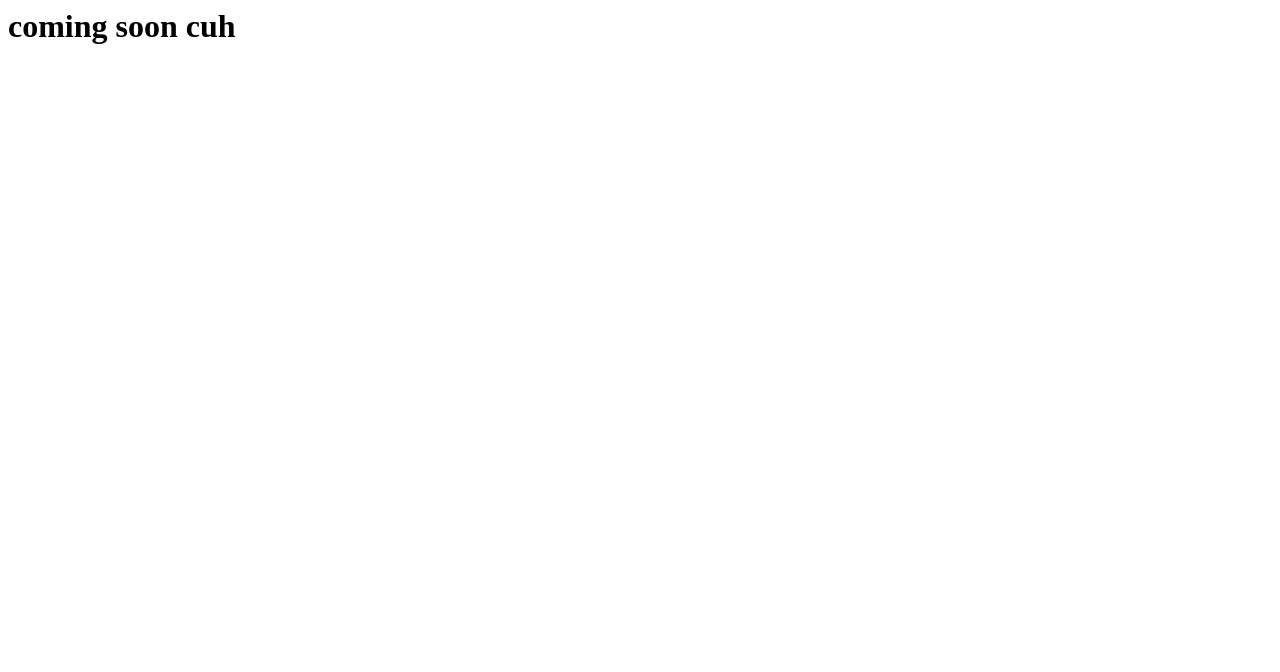
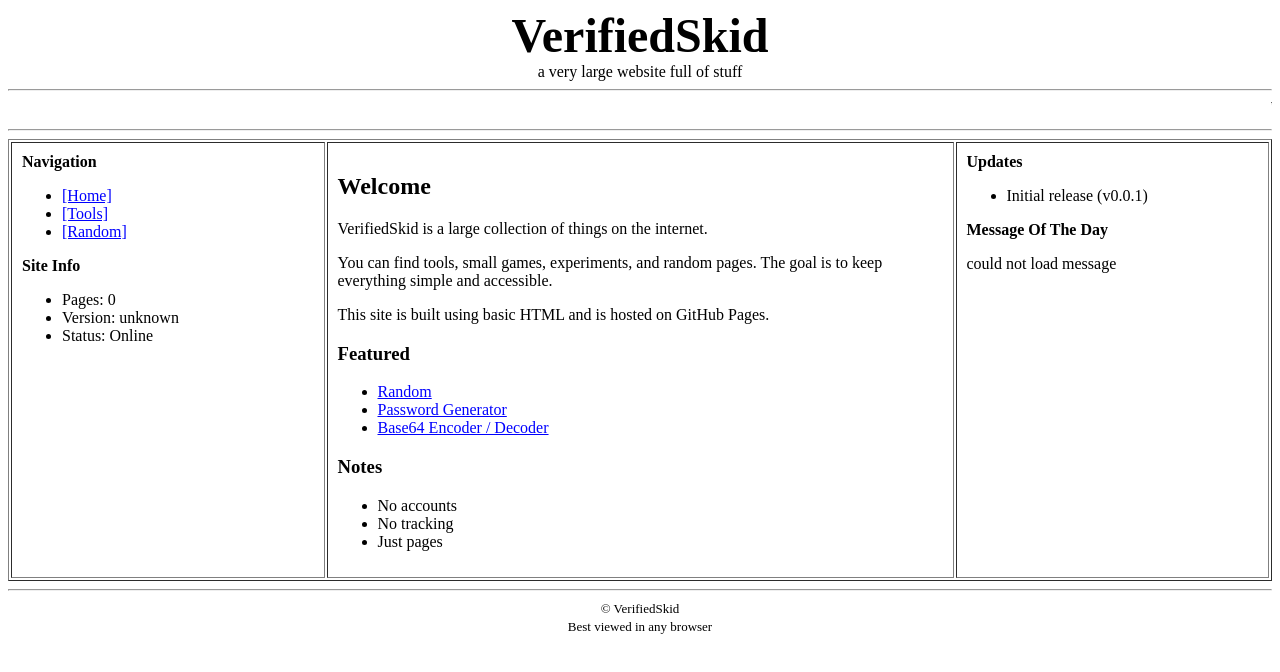
Before and after one commit to verifiedskid/verifiedskid.github.io, a plain HTML site: page index.html in a window 1280 px wide. Drawn offline with Linux system fonts and the light colour scheme; no server answers.

Commit message:
Update index.html

```diff
--- a/index.html
+++ b/index.html
@@ -1 +1,114 @@
-<h1>coming soon cuh</h1>
+<!DOCTYPE html>
+<html>
+<head>
+    <title>VerifiedSkid</title>
+</head>
+
+<body bgcolor="#ffffff" text="#000000" link="#0000ff" vlink="#800080">
+
+<center>
+    <font size="7"><b>VerifiedSkid</b></font><br>
+    <font size="3">a very large website full of stuff</font>
+</center>
+
+<hr>
+
+<marquee>
+    Welcome to VerifiedSkid! Tools, games, experiments, and more - all in one place.
+</marquee>
+
+<hr>
+
+<table width="100%" border="1" cellpadding="10">
+<tr>
+
+<td width="25%" valign="top">
+    <b>Navigation</b>
+    <ul>
+        <li><a href="/index.html">[Home]</a></li>
+        <li><a href="/tools/index.html">[Tools]</a></li>
+        <li><a href="/random.html">[Random]</a></li>
+    </ul>
+
+    <b>Site Info</b>
+    <ul>
+        <li>Pages: 0</li>
+        <li>Version: <span id="version">loading...</span></li>
+        <li>Status: Online</li>
+    </ul>
+</td>
+
+<td width="50%" valign="top">
+
+    <h2>Welcome</h2>
+
+    <p>
+        VerifiedSkid is a large collection of things on the internet.
+    </p>
+
+    <p>
+        You can find tools, small games, experiments, and random pages.
+        The goal is to keep everything simple and accessible.
+    </p>
+
+    <p>
+        This site is built using basic HTML and is hosted on GitHub Pages.
+    </p>
+
+    <h3>Featured</h3>
+    <ul>
+        <li><a href="/random.html">Random</a></li>
+        <li><a href="/tools/password.html">Password Generator</a></li>
+        <li><a href="/tools/base64.html">Base64 Encoder / Decoder</a></li>
+    </ul>
+
+    <h3>Notes</h3>
+    <ul>
+        <li>No accounts</li>
+        <li>No tracking</li>
+        <li>Just pages</li>
+    </ul>
+
+</td>
+
+<td width="25%" valign="top">
+
+    <b>Updates</b>
+    <ul>
+        <li>Initial release (v0.0.1)</li>
+    </ul>
+
+    <b>Message Of The Day</b>
+    <p id="motd">
+        loading...
+    </p>
+
+</td>
+
+</tr>
+</table>
+
+<hr>
+
+<center>
+    <font size="2">
+        © VerifiedSkid<br>
+        Best viewed in any browser
+    </font>
+</center>
+
+<script>
+fetch('https://raw.githubusercontent.com/verifiedskid/api/main/data.json')
+    .then(response => response.json())
+    .then(data => {
+        document.getElementById('version').textContent = data.version;
+        document.getElementById('motd').textContent = data.message;
+    })
+    .catch(() => {
+        document.getElementById('version').textContent = 'unknown';
+        document.getElementById('motd').textContent = 'could not load message';
+    });
+</script>
+
+</body>
+</html>
```
